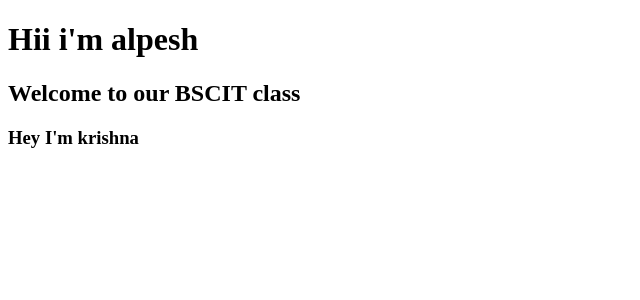
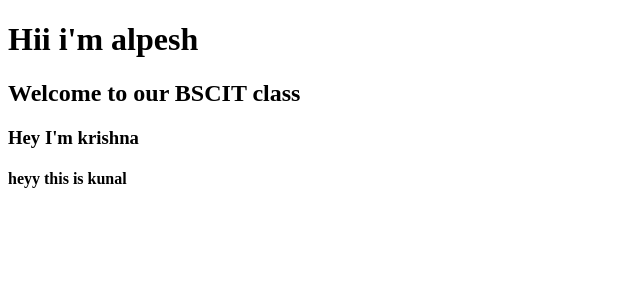
Before and after one commit to nichatalpesh-dot/Student-record, a React (Vite) app: page / in a window 1280 px wide. Shown: the top 300 px of the page, without its empty margins (0-640 px from the left). Built offline with nearby package versions, Linux system fonts and the light colour scheme.

Commit message:
second commit

```diff
--- a/src/App.jsx
+++ b/src/App.jsx
@@ -8,6 +8,7 @@ function App() {
       <h1>Hii i'm alpesh</h1>
       <h2>Welcome to our BSCIT class</h2>
       <h3>Hey I'm krishna</h3>
+      <h4>heyy this is kunal</h4>
     </>
   )
 }
```
